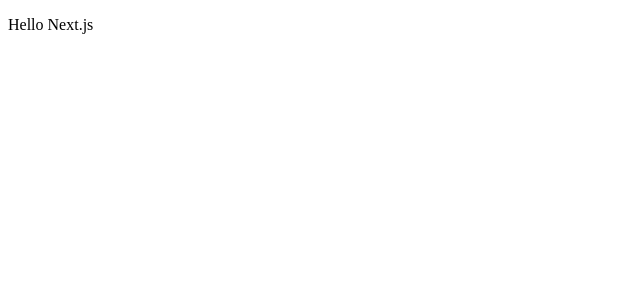
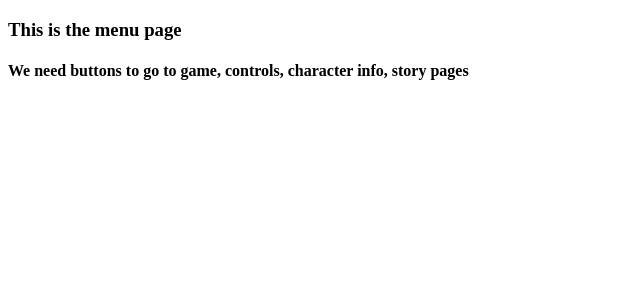
Before and after one commit to warrenalphonso/calpocalypse, a Next.js app: page / in a window 1280 px wide. Shown: the top 300 px of the page, without its empty margins (0-640 px from the left). Built offline with nearby package versions, Linux system fonts and the light colour scheme.

Commit message:
added next pages

```diff
--- a/pages/index.js
+++ b/pages/index.js
@@ -1,6 +1,7 @@
 const Index = () => (
     <div>
-      <p>Hello Next.js</p>
+      <h3>This is the menu page</h3>
+      <h4>We need buttons to go to game, controls, character info, story pages</h4>
     </div>
 )
 
```
Also changed, not shown: pages/characters.js (added), pages/game.js (added), pages/story.js (added).
